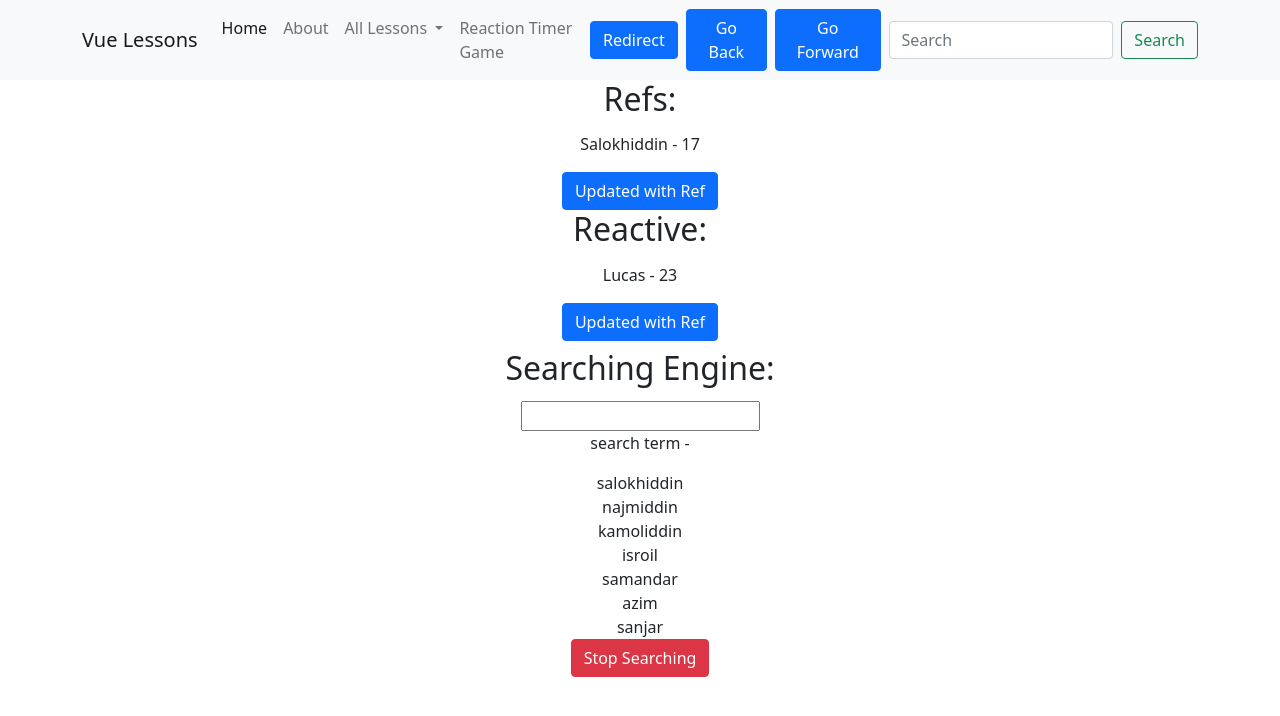
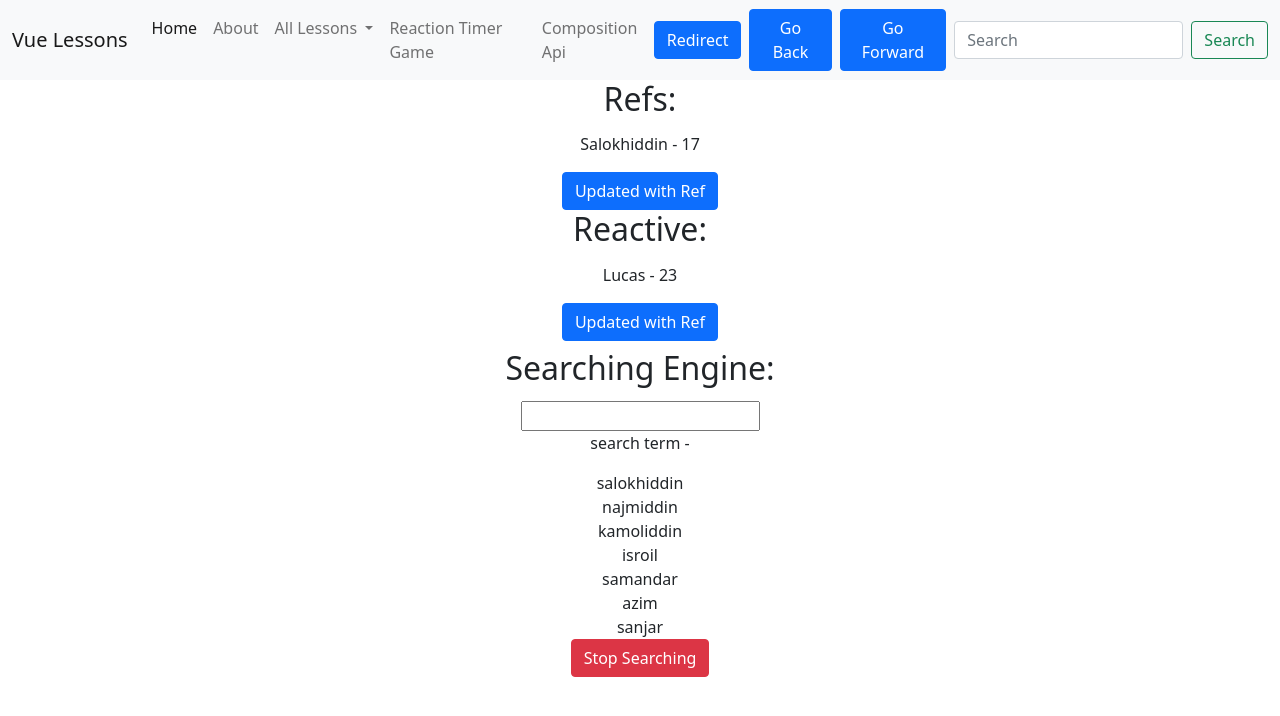
Before and after one commit to salokh1dd1n/vue-practice, a Vue app: page / in a window 1280 px wide. Shown: the top 716 px of the page. Built offline with nearby package versions, Linux system fonts and the light colour scheme.

Commit message:
chore: created route for CompositionApi.vue

```diff
--- a/src/App.vue
+++ b/src/App.vue
@@ -1,6 +1,6 @@
 <template>
   <nav class="navbar navbar-expand-lg navbar-light bg-light">
-    <div class="container">
+    <div class="container-fluid">
       <a class="navbar-brand" href="#">Vue Lessons</a>
       <button
         class="navbar-toggler"
@@ -56,6 +56,11 @@
               Reaction Timer Game
             </router-link>
           </li>
+          <li class="nav-item">
+            <router-link class="nav-link" :to="{ name: 'CompositionApi' }">
+              Composition Api
+            </router-link>
+          </li>
         </ul>
         <button type="button" @click="redirect" class="btn btn-primary me-2">
           Redirect
--- a/src/router/index.js
+++ b/src/router/index.js
@@ -11,6 +11,7 @@ import Lesson7 from "../views/Lesson7";
 import Lesson8 from "../views/Lesson8";
 import NotFound from "../views/NotFound";
 import ReactionTimerGame from "../views/ReactionTimerGame";
+import CompositionApi from "../views/CompositionApi";
 
 const routes = [
   {
@@ -78,6 +79,11 @@ const routes = [
     name: "ReactionTimerGame",
     component: ReactionTimerGame,
   },
+  {
+    path: "/composition-api",
+    name: "CompositionApi",
+    component: CompositionApi,
+  },
 ];
 
 const router = createRouter({
```
